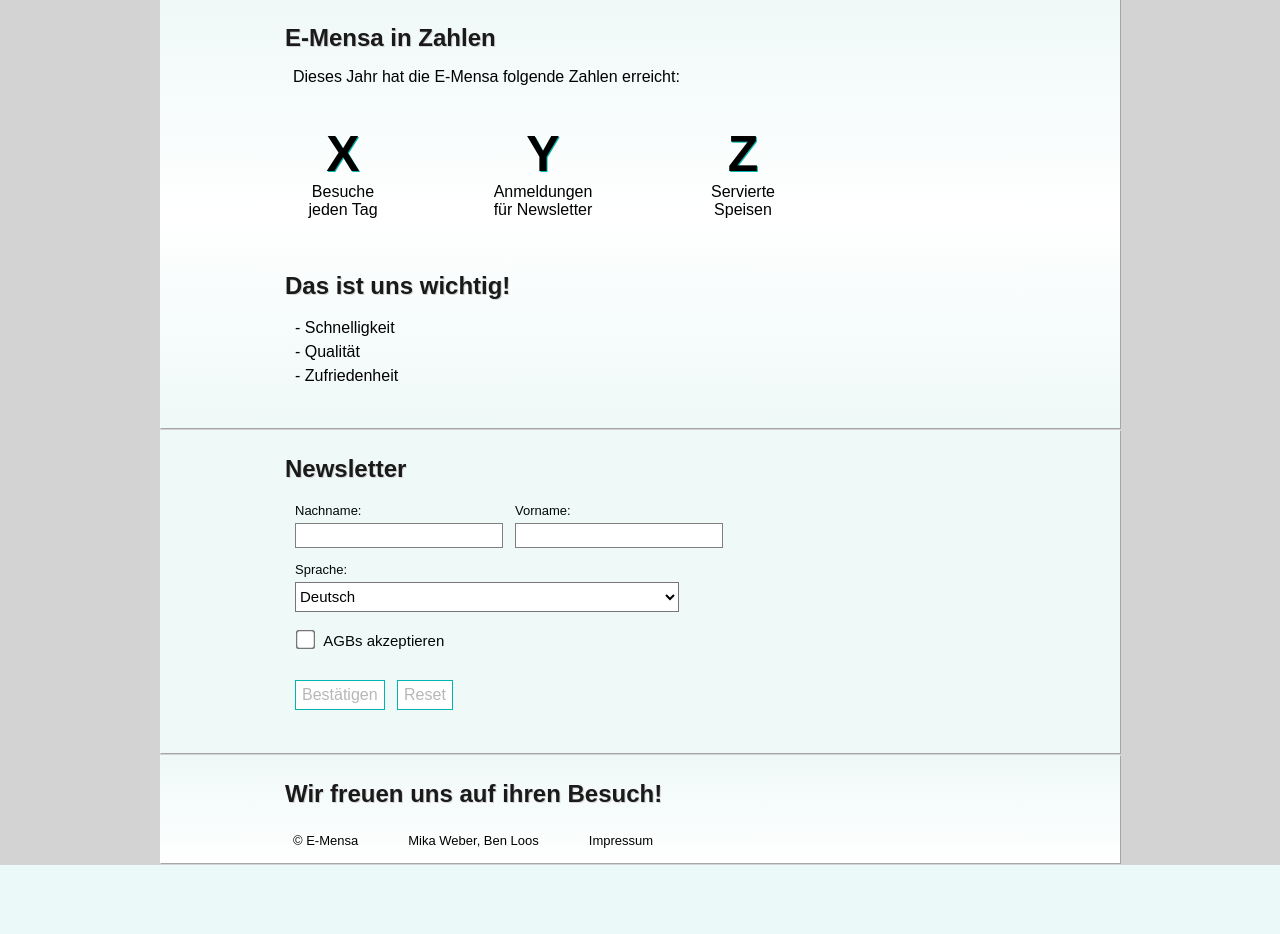
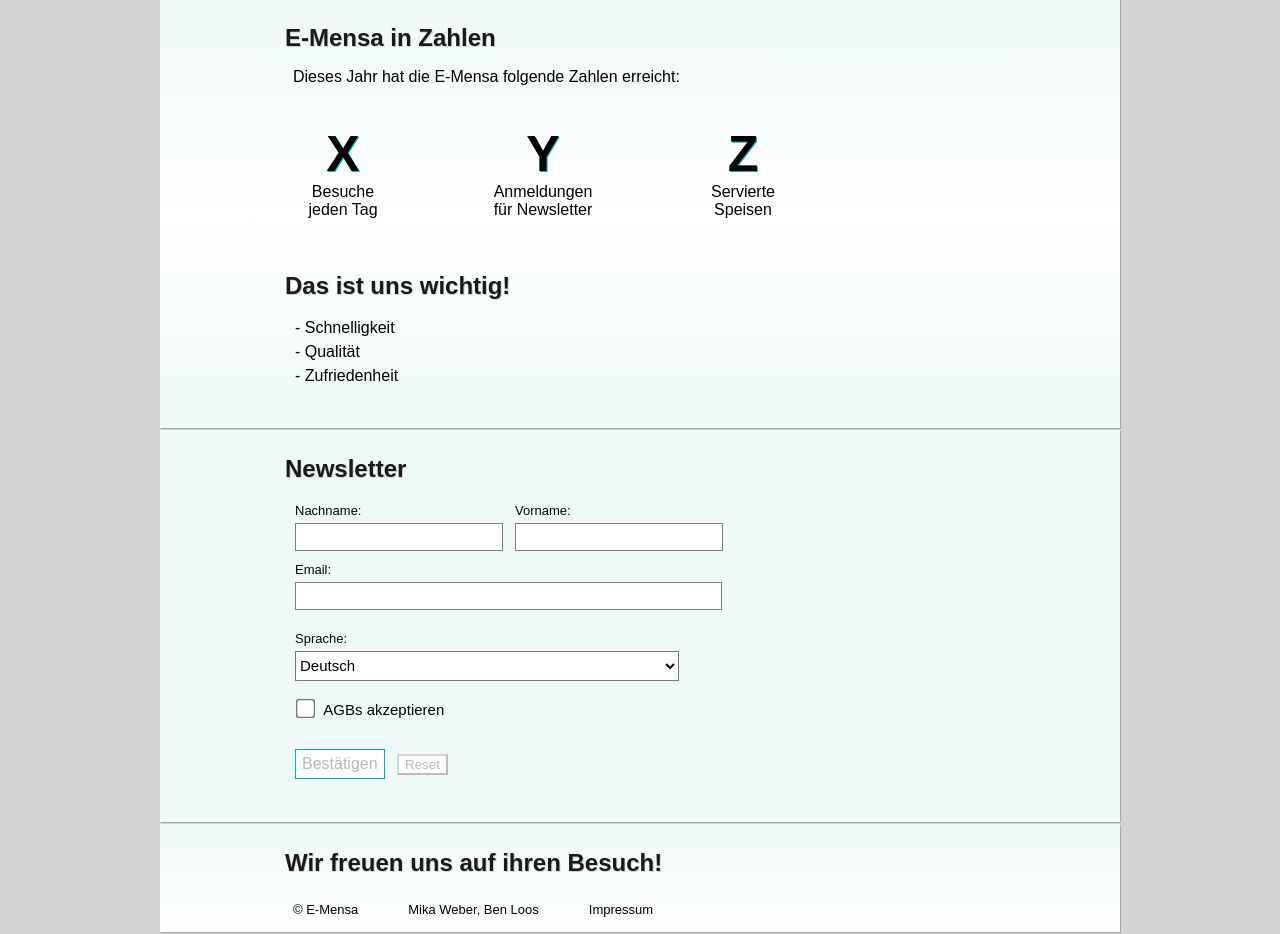
Before and after one commit to miwe01/E-Mensa_Werbeseite, a PHP site: page / in a window 1280 px wide. Shown: the part 1748-2682 px from the top of the page. Before the commit the page ends 2613 px from the top, so only its background shows below. Run offline with PHP 8.4, Linux system fonts and the light colour scheme; some libraries are stand-ins or nearby versions.

Commit message:
Update index.php and other minor changes

```diff
--- a/werbeseite/index.css
+++ b/werbeseite/index.css
@@ -299,15 +299,25 @@ label{
   color: #000807;
 
 }
-input[type="text"]{
+
+label[for="email"]{
+  margin-top: 7px;
+}
+#email{
+  width: 98%;
+  margin-bottom: 7px;
+
+}
+
+input[type="text"], input[type="email"]{
   padding-left: 5px;
   margin-right: 8px;
-  height: 25px;
+  height: 28px;
   font-size: 15px;
   border: 1px solid #808080;
 }
 
-input[type="text"]:focus{
+input[type="text"]:focus, input[type="email"]:focus{
   border: 1px solid #00B5AD;
   outline: none;
 }
@@ -321,7 +331,7 @@ select:focus, select:active, select:hover{
   outline: #00B5AD auto 5px;
 }
 
-input[type="submit"], input[type="reset"]{
+input[type="submit"], input[type="r eset"]{
   font-size: 16px;
   height: 30px;
   margin-right: 8px;
--- a/werbeseite/index.php
+++ b/werbeseite/index.php
@@ -179,11 +179,27 @@
           </td>
         </tr>
         <!-- dritte Reihe -->
+          <tr>
+              <td>
+                  <label for="email">Email:</label>
+              </td>
+              <td></td>
+          </tr>
+
+          <!-- vierte Reihe -->
+          <tr>
+              <td colspan="2">
+                  <input type="email" name="email" id="email">
+              </td>
+          </tr>
+
+
+        <!-- vierte Reihe -->
         <tr>
           <td><label for="sprache">Sprache:</label></td>
           <td></td>
         </tr>
-        <!-- vierte Reihe -->
+        <!-- fünfte Reihe -->
         <tr>
           <td colspan="2">
             <select id="sprache" name="sprache">
@@ -192,11 +208,11 @@
             </select>
           </td>
         </tr>
-        <!-- fünfte Reihe -->
+        <!-- sechste Reihe -->
         <tr>
           <td><label for="check"><span class="newsletter-checkbox"><input type="checkbox" id="check" name="check"> AGBs akzeptieren</span></label></td><td></td>
         </tr>
-        <!--sechste Reihe -->
+        <!--siebte Reihe -->
         <tr>
           <td>
             <input type="submit" value="Bestätigen" name="bestaetigen" disabled>
```
